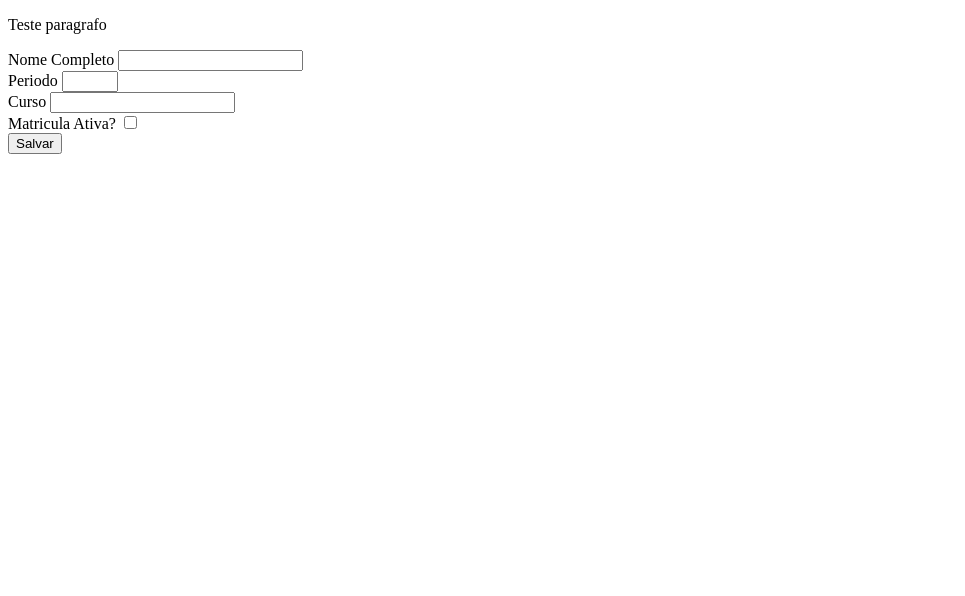
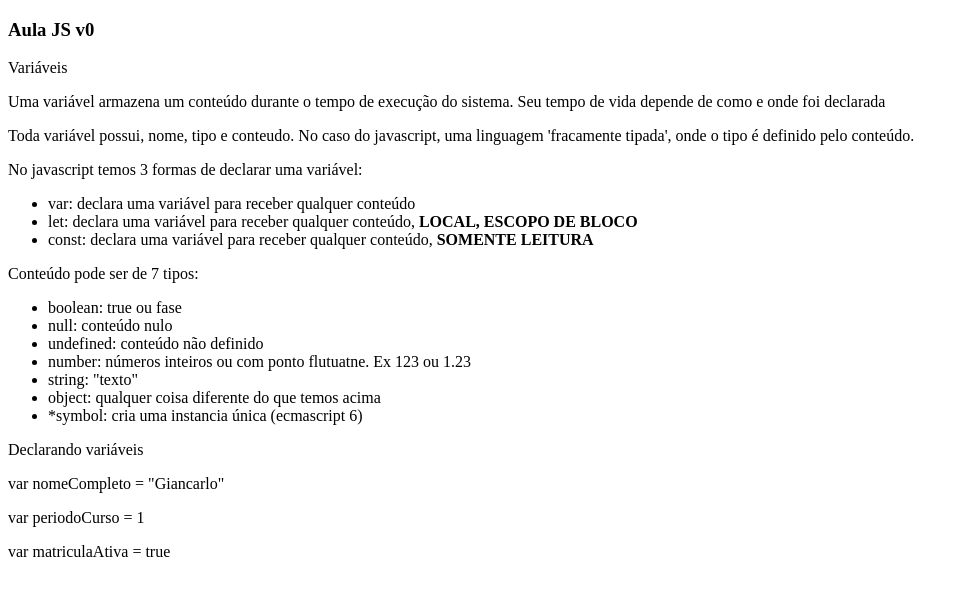
Before and after one commit to giandba/dev-web-js, a plain HTML site: page index.html in a window 1280 px wide. Shown: the whole page, without its empty margins (0-965 px from the left). Drawn offline with Linux system fonts and the light colour scheme.

Commit message:
Update index.html

```diff
--- a/index.html
+++ b/index.html
@@ -4,39 +4,32 @@
     <meta charset="UTF-8">
     <meta http-equiv="X-UA-Compatible" content="IE=edge">
     <meta name="viewport" content="width=device-width, initial-scale=1.0">
-    <title>Aula JS</title>
-
-    <link rel="stylesheet" href="/css/index.css">
-
+    <title>Javascript</title>
 </head>
 <body>
-    <p>Teste paragrafo</p>
-    <div id="div-1">
-
-        <form>
-            <div>
-                <label for="txtNomeCompleto">Nome Completo</label>
-                <input type="text" class="input-validar-vazio" id="txtNomeCompleto" maxlength="50">
-            </div>
-            <div>
-                <label for="txtPeriodo">Periodo</label>
-                <input type="number" class="input-validar-vazio" id="txtPeriodo" min="0" max="10">
-            </div>
-            <div>
-                <label for="txtNomeCurso">Curso</label>
-                <input type="text" class="input-validar-vazio" id="txtNomeCurso" maxlength="50">
-            </div>
-            <div>
-                <label for="chkMatriculaAtiva">Matricula Ativa?</label>
-                <input type="checkbox" id="chkMatriculaAtiva">
-            </div>
-
-            <input type="button" onclick="salvar()" value="Salvar">
-        </form>
-
-    </div>
-
-
-    <script src="js/index.js"></script>
+    <h3>Aula JS v0</h3>
+    <p>Variáveis</p>
+    <p>Uma variável armazena um conteúdo durante o tempo de execução do sistema. Seu tempo de vida depende de como e onde foi declarada</p>
+    <p>Toda variável possui, nome, tipo e conteudo. No caso do javascript, uma linguagem 'fracamente tipada', onde o tipo é definido pelo conteúdo.</p>
+    <p>No javascript temos 3 formas de declarar uma variável:</p>
+    <ul>
+        <li>var: declara uma variável para receber qualquer conteúdo</li>
+        <li>let: declara uma variável para receber qualquer conteúdo, <b>LOCAL, ESCOPO DE BLOCO</b></li>
+        <li>const: declara uma variável para receber qualquer conteúdo, <b>SOMENTE LEITURA</b></li>
+    </ul>
+    <p>Conteúdo pode ser de 7 tipos:</p>
+    <ul>
+        <li>boolean: true ou fase</li>
+        <li>null: conteúdo nulo</li>
+        <li>undefined: conteúdo não definido</li>
+        <li>number: números inteiros ou com ponto flutuatne. Ex 123 ou 1.23</li>
+        <li>string: "texto"</li>
+        <li>object: qualquer coisa diferente do que temos acima</li>
+        <li>*symbol: cria uma instancia única (ecmascript 6)</li>
+    </ul>
+    <p>Declarando variáveis</p>
+    <p>var nomeCompleto = "Giancarlo"</p>
+    <p>var periodoCurso = 1</p>
+    <p>var matriculaAtiva = true</p>
 </body>
 </html>
```
